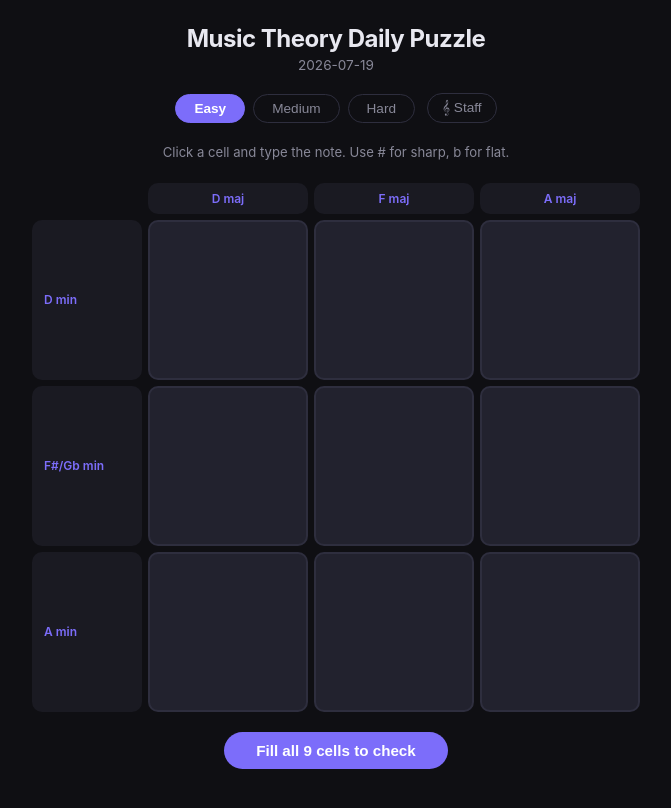
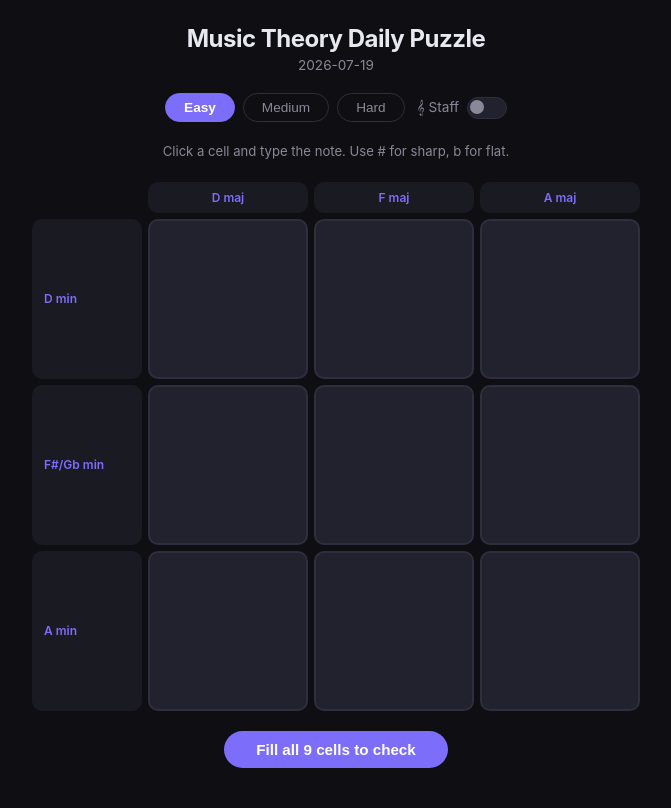
Before and after one commit to aaroncecchinibutler/music-theory-daily-puzzle, a React (Vite) app: page / in a window 1280 px wide. Shown: the top 808 px of the page, without its empty margins (304-975 px from the left). Built offline with nearby package versions, Linux system fonts and the light colour scheme.

Commit message:
Replace staff mode pill with a toggle switch
Co-Authored-By: Claude Sonnet 4.6 <noreply@anthropic.com>

```diff
--- a/src/App.css
+++ b/src/App.css
@@ -76,19 +76,51 @@ header h1 {
   flex-wrap: wrap;
 }
 
-/* Mode toggle */
-.mode-toggle {
-  padding: 6px 14px;
+/* Mode toggle switch */
+.mode-switch {
+  display: flex;
+  align-items: center;
+  gap: 8px;
+  cursor: pointer;
+  user-select: none;
+}
+
+.mode-switch-label {
+  font-size: 0.85rem;
+  color: var(--text-muted);
+}
+
+.switch-track {
+  position: relative;
+  width: 40px;
+  height: 22px;
+  background: var(--surface2);
+  border: 1.5px solid var(--border);
   border-radius: 999px;
-  border: 1.5px solid var(--border);
-  background: transparent;
-  color: var(--text-muted);
-  font-size: 0.85rem;
   cursor: pointer;
-  transition: all 0.15s;
-  white-space: nowrap;
+  transition: background 0.2s, border-color 0.2s;
 }
-.mode-toggle:hover { border-color: var(--accent); color: var(--text); }
+
+.switch-track.on {
+  background: var(--accent-dim);
+  border-color: var(--accent);
+}
+
+.switch-thumb {
+  position: absolute;
+  top: 2px;
+  left: 2px;
+  width: 14px;
+  height: 14px;
+  background: var(--text-muted);
+  border-radius: 50%;
+  transition: transform 0.2s, background 0.2s;
+}
+
+.switch-thumb.on {
+  transform: translateX(18px);
+  background: var(--accent);
+}
 
 /* Difficulty tabs */
 .difficulty-tabs {
--- a/src/App.jsx
+++ b/src/App.jsx
@@ -348,9 +348,12 @@ export default function App() {
             </button>
           ))}
         </div>
-        <button className="mode-toggle" onClick={toggleMode} title="Toggle input mode">
-          {inputMode === 'text' ? '𝄞 Staff' : 'Aa Text'}
-        </button>
+        <label className="mode-switch" title="Toggle input mode">
+          <span className="mode-switch-label">𝄞 Staff</span>
+          <span className={`switch-track ${inputMode === 'staff' ? 'on' : ''}`} onClick={toggleMode}>
+            <span className={`switch-thumb ${inputMode === 'staff' ? 'on' : ''}`} />
+          </span>
+        </label>
       </div>
 
       <p className="instructions">
```
